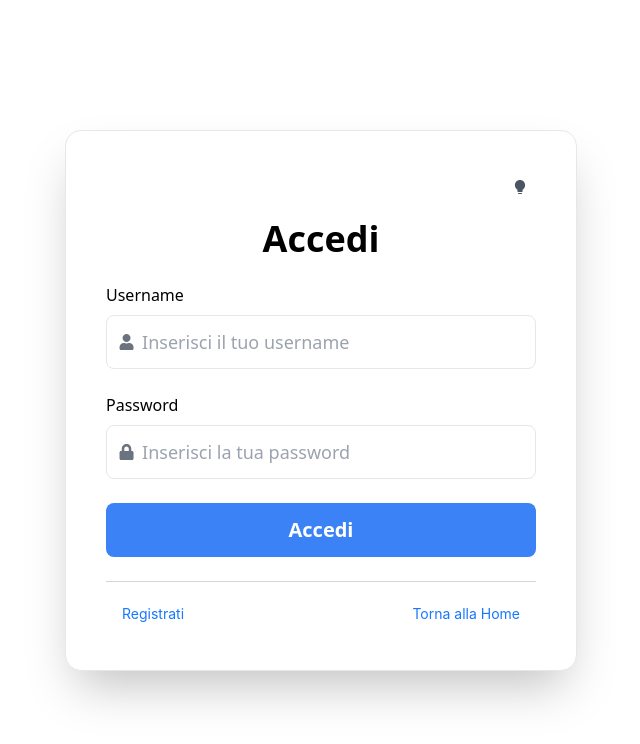
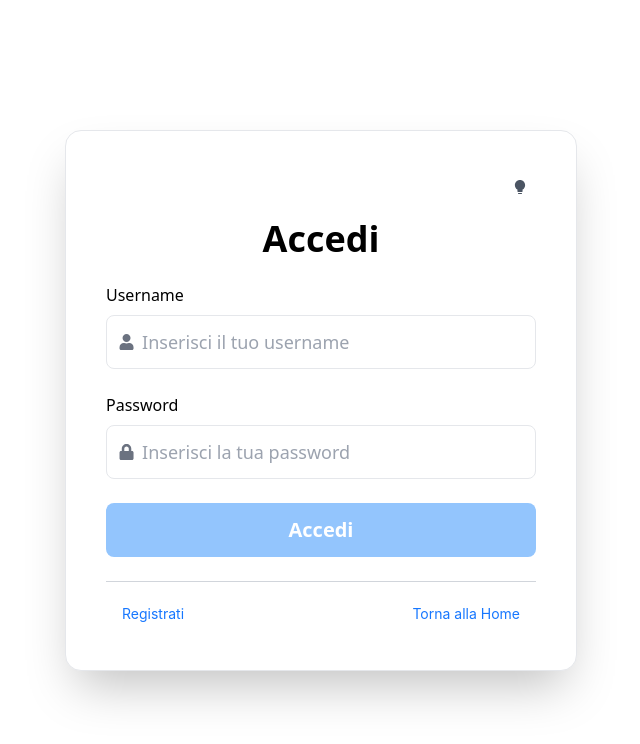
Before and after one commit to Teooo06/frontend1RSA, a React (Vite) app: page /login in a window 1280 px wide. Shown: the top 744 px of the page, without its empty margins (319-959 px from the left). Built offline with nearby package versions, Linux system fonts and the light colour scheme.

Commit message:
Added login error message.

```diff
--- a/src/pages/Login.jsx
+++ b/src/pages/Login.jsx
@@ -45,17 +45,26 @@ function Login() {
 
             if (response.status === 200) {
                 setIsAuthenticated(true);  // L'utente è autenticato
+                setIsLoading(false); // Make sure to set loading to false on success
                 message.success('Login effettuato con successo!');
                 login(username);
                 navigate("/");
             } else {
                 setError('Credenziali errate.');
+                setIsLoading(false); // Set loading to false on error
                 message.error('Credenziali errate.');
             }
         } catch (error) {
             setIsLoading(false);
-            setError('Errore durante il login.');
-            message.error('Errore durante il login.');
+
+            // Check if it's an authentication error
+            if (error.response && (error.response.status === 401 || error.response.status === 403)) {
+                setError('Wrong credentials');
+                message.error('Wrong credentials');
+            } else {
+                setError('Errore durante il login.');
+                message.error('Errore durante il login.');
+            }
             console.error('Errore nel login:', error);
         }
     };
@@ -135,14 +144,26 @@ function Login() {
                         </div>
                     </div>
 
+                    {/* Display error message */}
+                    {error && (
+                        <div className="mb-4 p-2 bg-red-100 border border-red-400 text-red-700 rounded">
+                            {error}
+                        </div>
+                    )}
+
                     {/* Submit Button */}
                     <button
                         type="button"
                         ref={loginButtonRef}
                         onClick={handleLogin}
-                        className="w-full bg-blue-500 text-white py-3 rounded-lg font-semibold text-xl hover:bg-blue-600 transition duration-300"
+                        disabled={!username || !password || isLoading}
+                        className={`w-full py-3 rounded-lg font-semibold text-xl transition duration-300 ${
+                            !username || !password || isLoading
+                            ? 'bg-blue-300 cursor-not-allowed text-white'
+                            : 'bg-blue-500 hover:bg-blue-600 text-white'
+                        }`}
                     >
-                        Accedi
+                        {isLoading ? 'Logging in...' : 'Accedi'}
                     </button>
                 </form>
 
```
